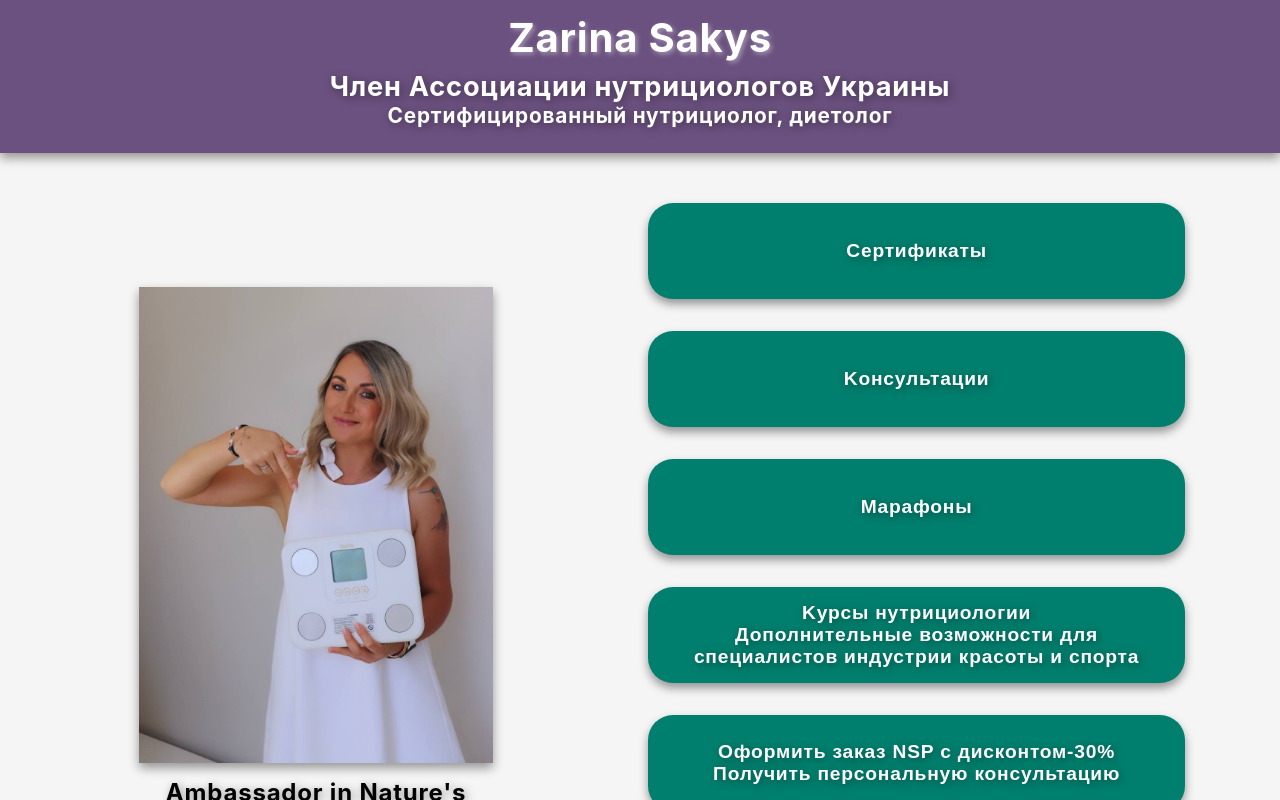
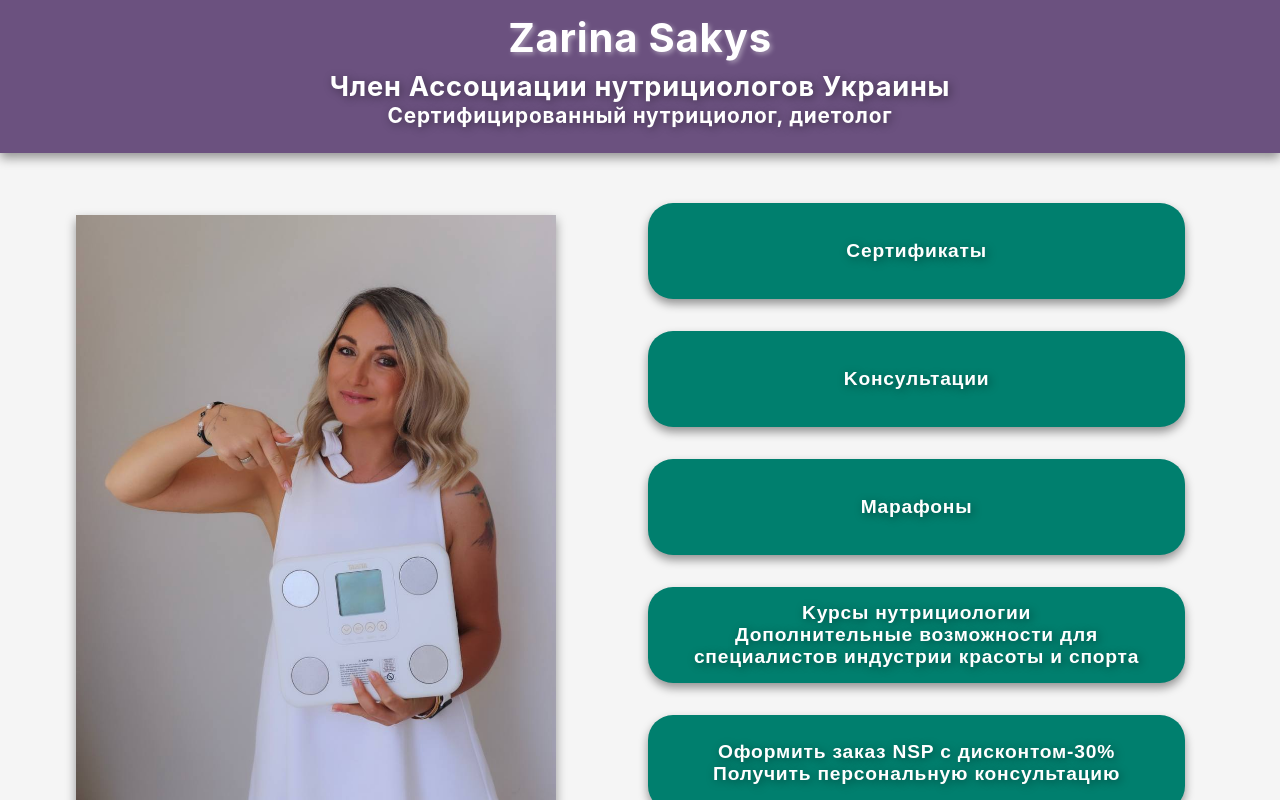
Before and after one commit to RolandasSakys/zarinasnutrition, a React (Create React App) app: page / in a window 1280 px wide. Shown: the top 800 px of the page. Built offline with nearby package versions, Linux system fonts and the light colour scheme.

Commit message:
CSS styles

```diff
--- a/src/index.css
+++ b/src/index.css
@@ -125,7 +125,7 @@ ul li:before {
 /* Image Styles */
 
 .main-image {
-  width: 80%;
+  width: 95%;
   margin: 3rem auto 2rem;
 }
 
@@ -134,7 +134,7 @@ ul li:before {
   flex-direction: column;
   justify-content: center;
   align-items: center;
-  width: 70%;
+  width: 80%;
   margin: auto;
   text-align: center;
 }
@@ -146,7 +146,7 @@ ul li:before {
 }
 
 .buttons-section {
-  width: 80%;
+  width: 90%;
   margin: auto;
   display: flex;
   flex-direction: column;
```
